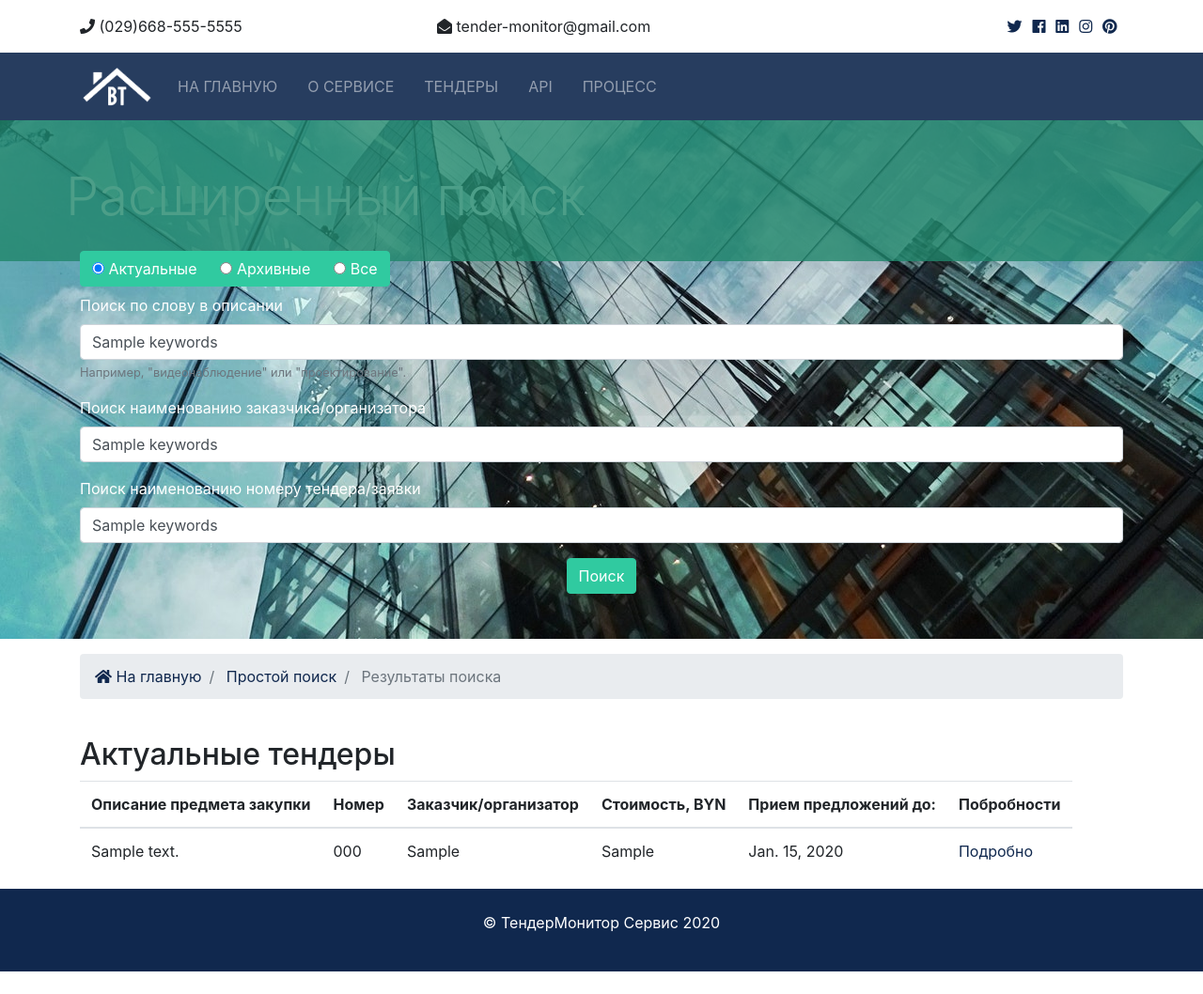
After one commit to caravan4eg/monitor2, a Django app: template templates/extended_search.html in a window 1280 px wide. The commit adds this page. Shown: the whole page at 94% size. Run offline with Django 3.2, Linux system fonts and the light colour scheme; tables that the repository leaves empty hold one stand-in row (values such as "Sample post"); the template is opened without the code that fills it: values that come from a table or form of the project are taken from there, most other values are stand-ins (such as "Sample title", 1, 10 or a date in 2020); parts of the project's set-up code (start-up, migrations or seed data) failed here and were passed over; some libraries are stand-ins or nearby versions.

Commit message:
Some fields to extended search added

```diff
--- a/django_app/urls.py
+++ b/django_app/urls.py
@@ -1,6 +1,6 @@
 # django_app/urls.py
 from django.urls import path
-from .views import HomePageView, AboutPageView, simple_search
+from .views import HomePageView, AboutPageView, simple_search, extended_search
 from django.conf.urls.static import static
 from django.contrib.staticfiles.urls import staticfiles_urlpatterns
 from django.conf import settings
@@ -10,7 +10,10 @@ from django.conf import settings
 urlpatterns = [
                path('', HomePageView.as_view(), name='home'),
                path('about/', AboutPageView.as_view(), name='about'),
-               path('simple_search/', simple_search, name='simple_search'),
+               path('simple_search', simple_search, name='simple_search'),
+               path('extended_search',
+                        extended_search,
+                        name='extended_search'),
            ]
 urlpatterns += static(settings.MEDIA_URL, document_root=settings.MEDIA_ROOT)
 urlpatterns += staticfiles_urlpatterns()
--- /dev/null
+++ b/templates/extended_search.html
@@ -0,0 +1,118 @@
+{% extends "base.html" %}
+{% load humanize %}
+{% block title %}
+Search
+{% endblock title %}
+{% block content %}
+
+<!-- Rewrite to Extended search form -->
+  <section id="showcase-inner" class="showcase-search text-white py-5">
+    <div class="container">
+      <div class="row text-center">
+      <h2 class="display-4 mb-4"> Расширенный поиск </h2>
+        <div class="col-md-12">
+          <form action="{% url 'extended_search' %}">
+            <!-- Form Row 1 -->
+              <div class="feature text-left">
+              <div class="btn-group" data-toggle="buttons">
+                <label class="btn btn-secondary pull-left">
+                  <input type="radio" name="state" value="0" autocomplete="off" checked> Актуальные </label>
+                <label class="btn btn-secondary">
+                  <input type="radio" name="state" value="1" autocomplete="off"> Архивные </label>
+                <label class="btn btn-secondary">
+                  <input type="radio" name="state" value="2" autocomplete="off"> Все </label>
+              </div>
+              </div>
+
+
+            <!-- Form Row 2 keywords in description-->
+            {% comment %} <div class="form-row">
+              <div class="col-md-11"> {% endcomment %}
+               <div class="form-group text-left">
+                <label for="keywords_input">Поиск по слову в описании</label>
+                <input type="text" id="keywords_input" name="keywords" class="form-control" aria-describedby="keywordsHelp" placeholder="Введите искомое слово" value="{{values.keywords}}">
+                <small id="keywordsHelp" class="form-text text-muted">Например, "видеонаблюдение" или "проектирование".</small>
+
+              </div>
+            {% comment %} </div> {% endcomment %}
+
+            <!-- Form Row 3 customer-->
+              <div class="form-group text-left">
+                <label for="customer_input">Поиск наименованию заказчика/организатора</label>
+                <input type="text" id="customer_input" name="customer" class="form-control" placeholder="" value="{{values.keywords}}">
+                {% comment %} <small id="keywordsHelp" class="form-text text-muted">ххх</small> {% endcomment %}
+              </div>
+
+            <!-- Form Row 4 number -->
+              <div class="form-group text-left">
+                <label for="number_input">Поиск наименованию номеру тендера/заявки</label>
+                <input type="text" id="customer_input" name="number" class="form-control" placeholder="" value="{{values.keywords}}">
+                {% comment %} <small id="keywordsHelp" class="form-text text-muted">ххх</small> {% endcomment %}
+              </div>
+
+            <!-- Category choosing -->
+
+            <button class="btn btn-secondary mt-6" type="submit">Поиск</button>
+          </form>
+        </div>
+      </div>
+    </div>
+  </section>
+
+  <!-- Breadcrumb -->
+  <section id="bc" class="mt-3">
+    <div class="container">
+      <nav aria-label="breadcrumb">
+        <ol class="breadcrumb">
+          <li class="breadcrumb-item">
+            <a href="{% url 'home' %}">
+              <i class="fas fa-home"></i> На главную</a>
+          </li>
+          <li class="breadcrumb-item">
+            <a href="{% url 'simple_search' %}">Простой поиск</a>
+          </li>
+          <li class="breadcrumb-item active"> Результаты поиска</li>
+        </ol>
+      </nav>
+    </div>
+  </section>
+
+  <!-- Table of results -->
+  <section id="listings" class="py-4">
+  <div class="container">
+  {% if tenders %}
+  <h2>Актуальные тендеры</h2>
+  <table class="table table-hover thead-dark  table-responsive">
+    <thead>
+      <tr>
+        <th>Описание предмета закупки</th>
+        <th>Номер</th>
+        <th>Заказчик/организатор</th>
+        <th style="text-align:center">Стоимость, BYN</th>
+        <th style="text-align:center">Прием предложений до:</th>
+        <th style="text-align:center">Побробности</th>
+      </tr>
+    </thead>
+    <tbody>
+      {% for tender in tenders  %}
+        <tr>
+          <td>{{ tender.description|truncatechars:150}}</td>
+          <td>{{ tender.number }}</td>
+          <td>{{ tender.customer }}</td>
+          <td>{{ tender.price }}</td>
+          <td>{{ tender.deadline }}</td>
+          <td><a href="{{ tender.url_addr }}" target="_blank">Подробно</a></td>
+        </tr>
+      {% endfor %}
+    </tbody>
+  </table>
+
+  {% else %}
+      <div class="col-md-6">
+        <p>Таких заявок нет</p>
+      </div>
+  {% endif %}
+</div>
+
+
+{% endblock content %}
--- a/templates/index.html
+++ b/templates/index.html
@@ -70,7 +70,7 @@
                     <h5 class="card-title"> № {{tender.number}}</h5>
                     <hr>
                     {% if tender.price != '0'%}
-                      <p class="card-text">Стоимость: {{tender.price}} BYN</p>
+                      <p class="card-text">Стоимость: <b>{{tender.price}} BYN</b></p>
                     {% endif %}
                     <p class="card-text">Заказчик: {{tender.customer|truncatechars:50}}</p>
                     <p class="card-text">Заявка: {{tender.description|truncatechars:250}}</p>
--- a/templates/simple_search.html
+++ b/templates/simple_search.html
@@ -44,7 +44,7 @@ Search
     </div>
   </section>
 
-  <!-- Table -->
+  <!-- Table of results -->
   <section id="listings" class="py-4">
   <div class="container">
   {% if tenders %}
```
Also changed, not shown: django_app/views.py (+72 -0 lines), 2 other files.
